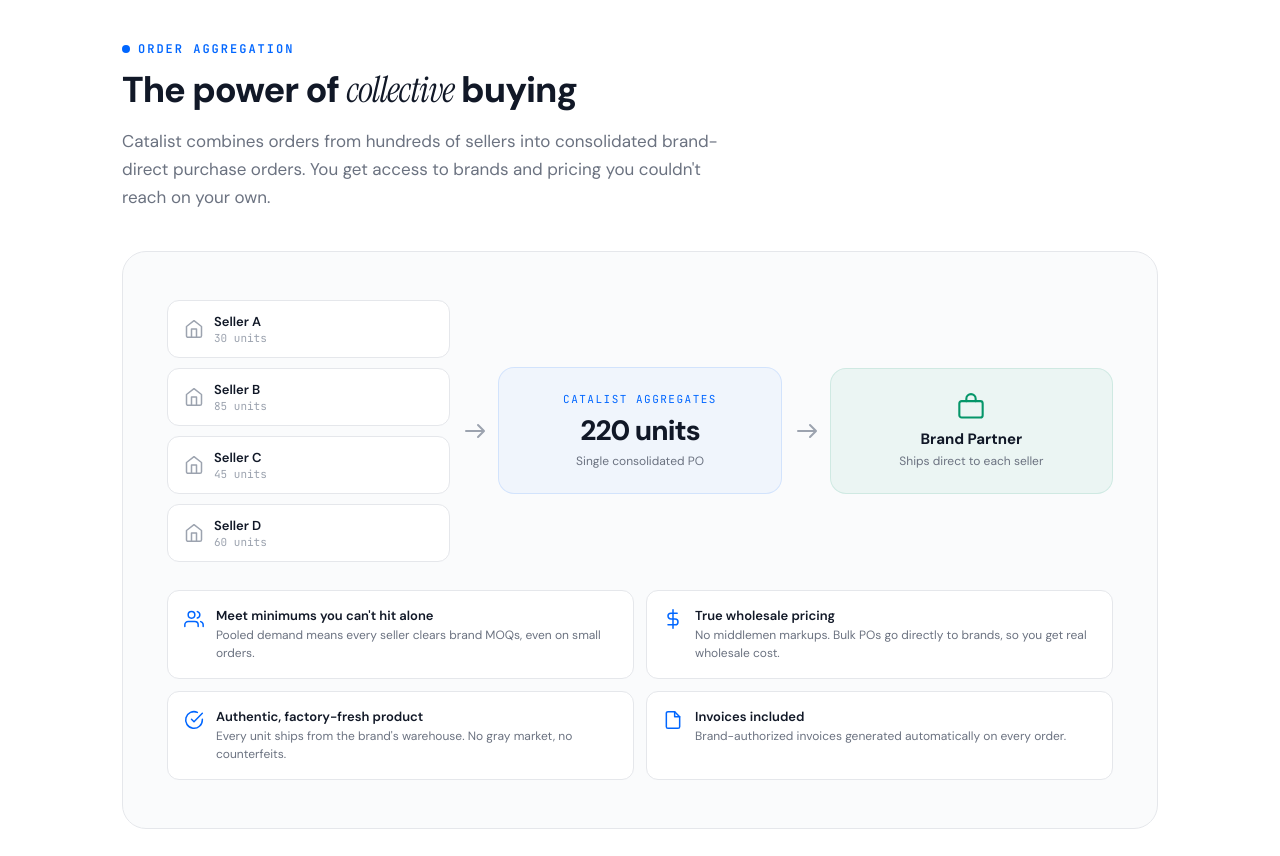
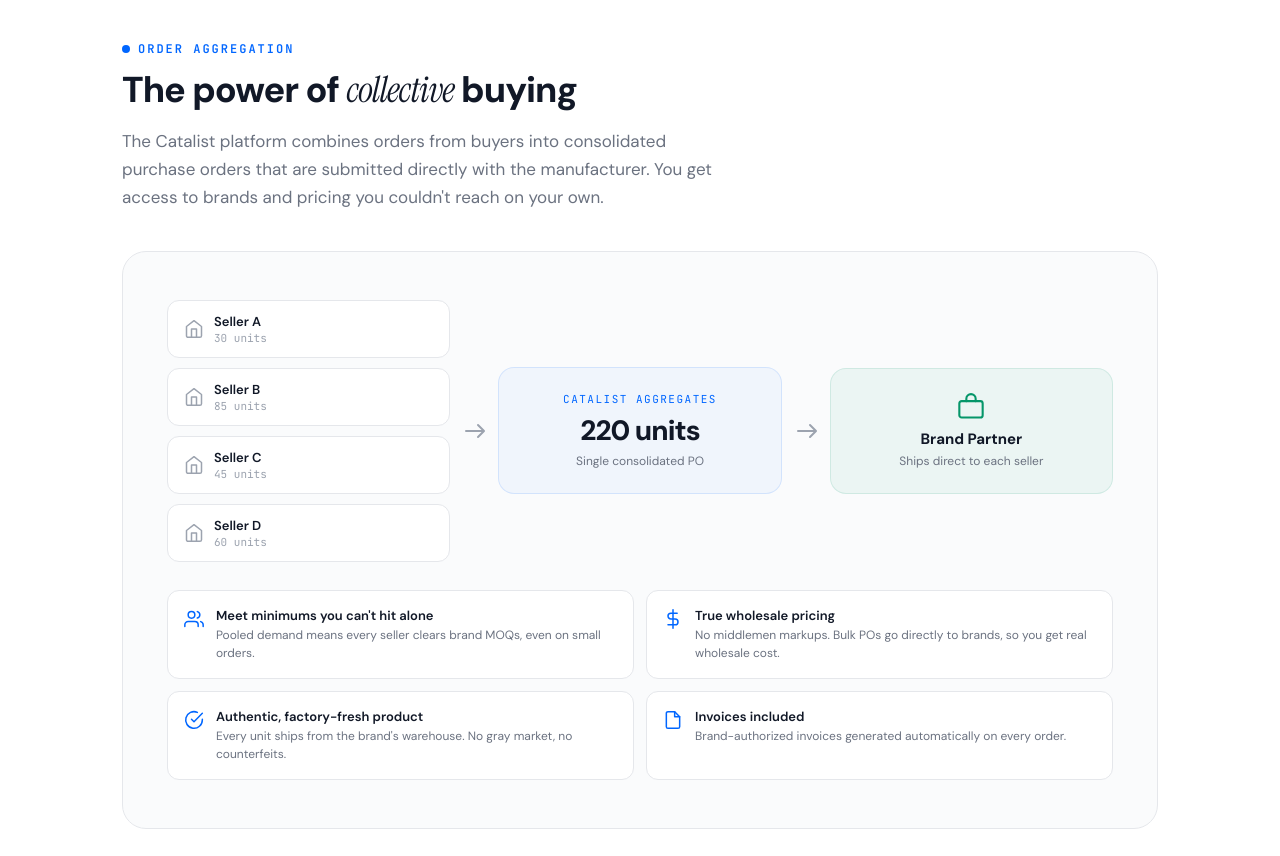
Before and after one commit to catalistgroup/catalist-deliverables, a website: page public/company/overview.html in a window 1280 px wide. Shown: the part 3060-3916 px from the top of the page. Drawn offline with Linux system fonts and the light colour scheme.

Commit message:
Update order aggregation description

```diff
--- a/public/company/overview.html
+++ b/public/company/overview.html
@@ -341,7 +341,7 @@
   <div class="section">
     <div class="section-label anim" style="--i:0">Order Aggregation</div>
     <h2 class="section-title anim" style="--i:1">The power of <span class="accent">collective</span> buying</h2>
-    <p class="section-desc anim" style="--i:2">Catalist combines orders from hundreds of sellers into consolidated brand-direct purchase orders. You get access to brands and pricing you couldn't reach on your own.</p>
+    <p class="section-desc anim" style="--i:2">The Catalist platform combines orders from buyers into consolidated purchase orders that are submitted directly with the manufacturer. You get access to brands and pricing you couldn't reach on your own.</p>
 
     <div class="agg-section anim" style="--i:3">
       <div class="agg-diagram">
```
